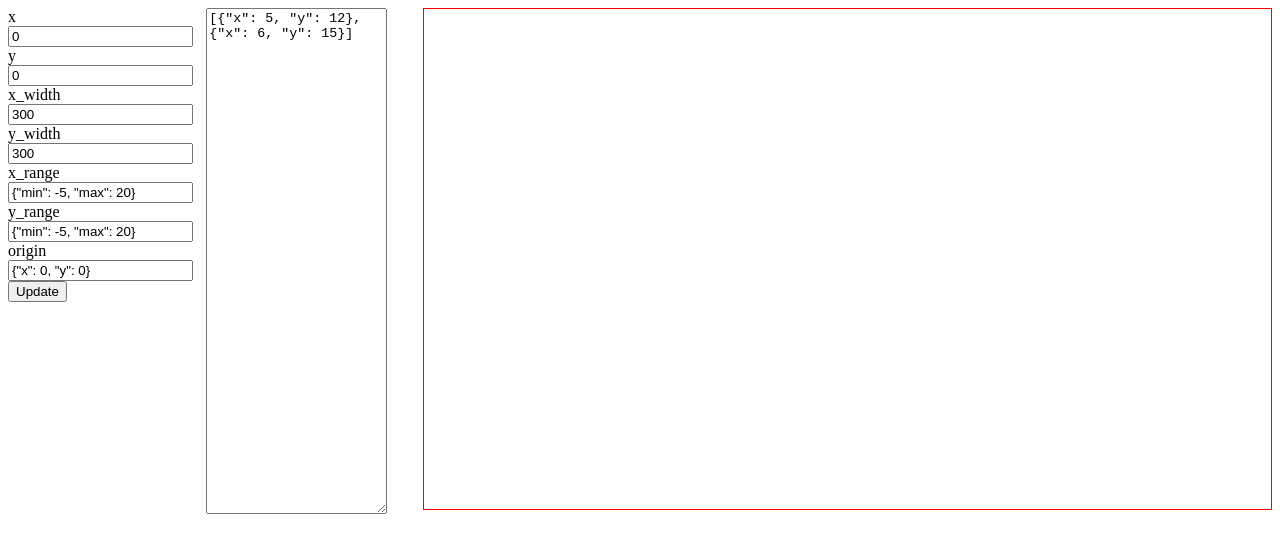
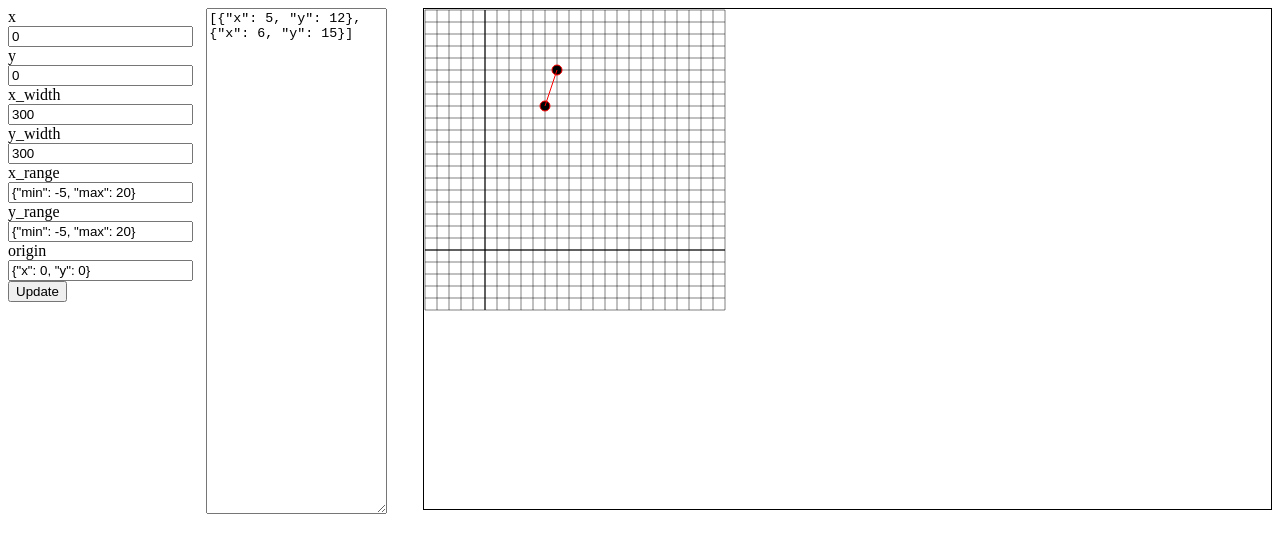
Before and after one commit to linstantnoodles/graphite, a plain HTML site: page index.html in a window 1280 px wide. Drawn offline with Linux system fonts and the light colour scheme.

Commit message:
perform initial draw

```diff
--- a/index.html
+++ b/index.html
@@ -46,8 +46,7 @@
         <script type="text/javascript" src="graphite.js"></script>
         <script type="text/javascript" src="svg-canvas.js"></script>
         <script>
-            var submitEl = document.getElementById("update-btn");
-            submitEl.addEventListener("click", function (e) {
+            function draw() {
                 var inputs = document.getElementsByTagName("input");
                 var config = {};
                 for (var i = 0; i < inputs.length; i++) {
@@ -73,7 +72,14 @@
 
                 var points = JSON.parse(document.getElementById("points").value);
                 (new Graphite.CartesianCoordinate(config)).draw(points);
+            }
+
+            var submitEl = document.getElementById("update-btn");
+            submitEl.addEventListener("click", function (e) {
+                draw();
             });
+
+            draw();
         </script>
     </body>
 </html>
```
